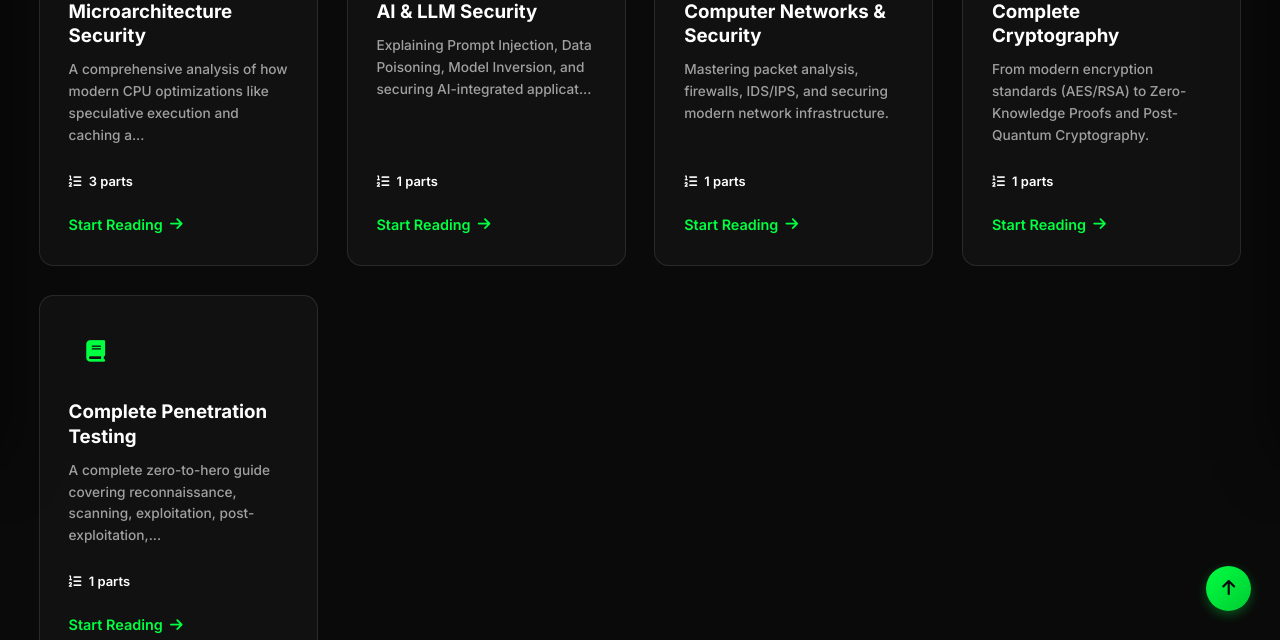
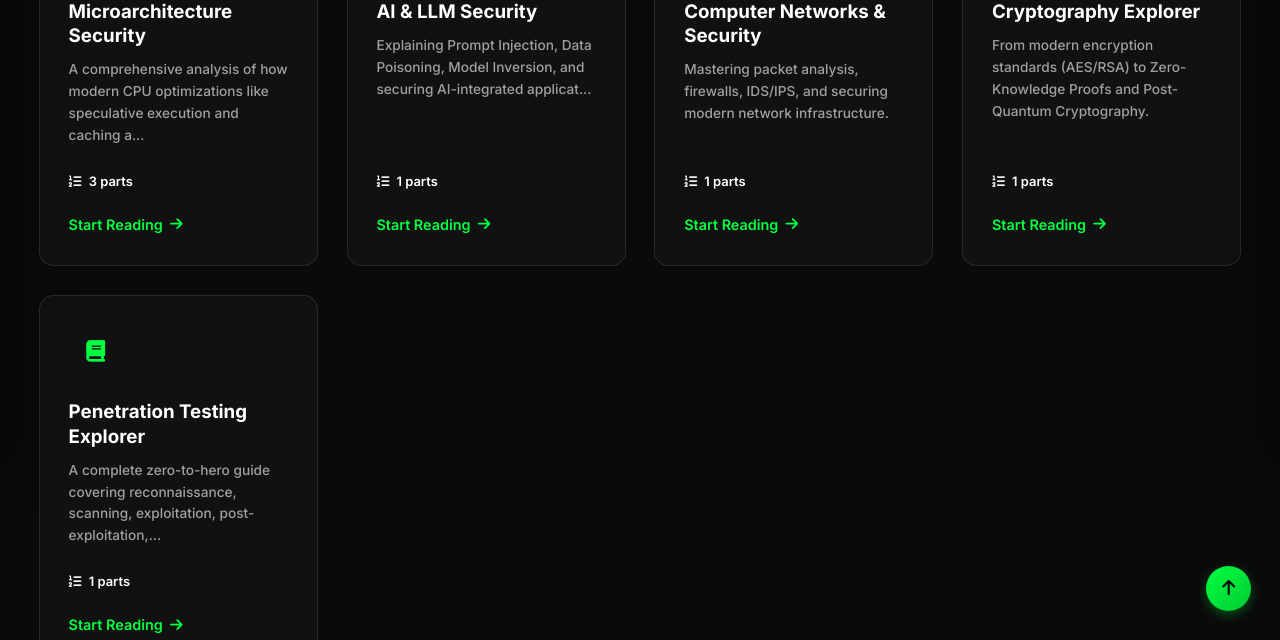
Before and after one commit to Tharunaditya/tharunaditya.github.io, a Jekyll site: the page built from _posts/2026-01-24-syssec-01-rings.md, in a window 1280 px wide and 900 px high, scrolled down 3313 px, cut to the strip 260-900 px from the top of the window. Built offline with Jekyll 4.4.1, drawn with Linux system fonts in a browser that asks for light colours; nearby versions of some CDN libraries; comment, search, counter and statistics services are not loaded.

Commit message:
Update Series names and rename badge images to match

```diff
--- a/_posts/2026-01-24-crypto-01-basics.md
+++ b/_posts/2026-01-24-crypto-01-basics.md
@@ -6,7 +6,7 @@ author: Tharunaditya Anuganti
 categories: [Cybersecurity, Cryptography]
 tags: [crypto, encryption, hashing]
 excerpt: "Part 1 of the Applied Cryptography Series. Formatting the groundwork with CIA Triad, Symmetric vs Asymmetric encryption, and Hashing."
-series: "Complete Cryptography"
+series: "Cryptography Explorer"
 series_order: 1
 series_description: "From modern encryption standards (AES/RSA) to Zero-Knowledge Proofs and Post-Quantum Cryptography."
 image: /assets/images/crypto-bg.jpg
--- a/_posts/2026-01-24-pentesting-01-intro.md
+++ b/_posts/2026-01-24-pentesting-01-intro.md
@@ -6,7 +6,7 @@ author: Tharunaditya Anuganti
 categories: [Cybersecurity, Penetration Testing]
 tags: [pentesting, ethical-hacking, red-teaming]
 excerpt: "Part 1 of the Comprehensive Penetration Testing Series. Learn the core methodologies, legal frameworks, and the mindset required to become a professional penetration tester."
-series: "Complete Penetration Testing"
+series: "Penetration Testing Explorer"
 series_order: 1
 series_description: "A complete zero-to-hero guide covering reconnaissance, scanning, exploitation, post-exploitation, and reporting."
 image: /assets/images/pentest-bg.jpg
--- a/_posts/2026-01-24-syssec-01-rings.md
+++ b/_posts/2026-01-24-syssec-01-rings.md
@@ -6,7 +6,7 @@ author: Tharunaditya Anuganti
 categories: [Cybersecurity, System Security]
 tags: [os-security, kernel, protection-rings]
 excerpt: "Part 1 of the System Security Series. Deep dive into OS architecture, Protection Rings, and how User Mode interacts with Kernel Mode."
-series: "Complete System Security"
+series: "System Security"
 series_order: 1
 series_description: "Deep dive into OS internals, memory protection, kernel exploitation defense, and secure architecture design."
 image: /assets/images/sys-sec-bg.jpg
```
Also changed, not shown: assets/images/series_badges/ai-llm-security.png (added), assets/images/series_badges/computer-networks-security.png (added), assets/images/series_badges/cryptography-explorer.png (added), assets/images/series_badges/microarchitecture-security.png, assets/images/series_badges/penetration-testing-explorer.png (added), 1 other file.
